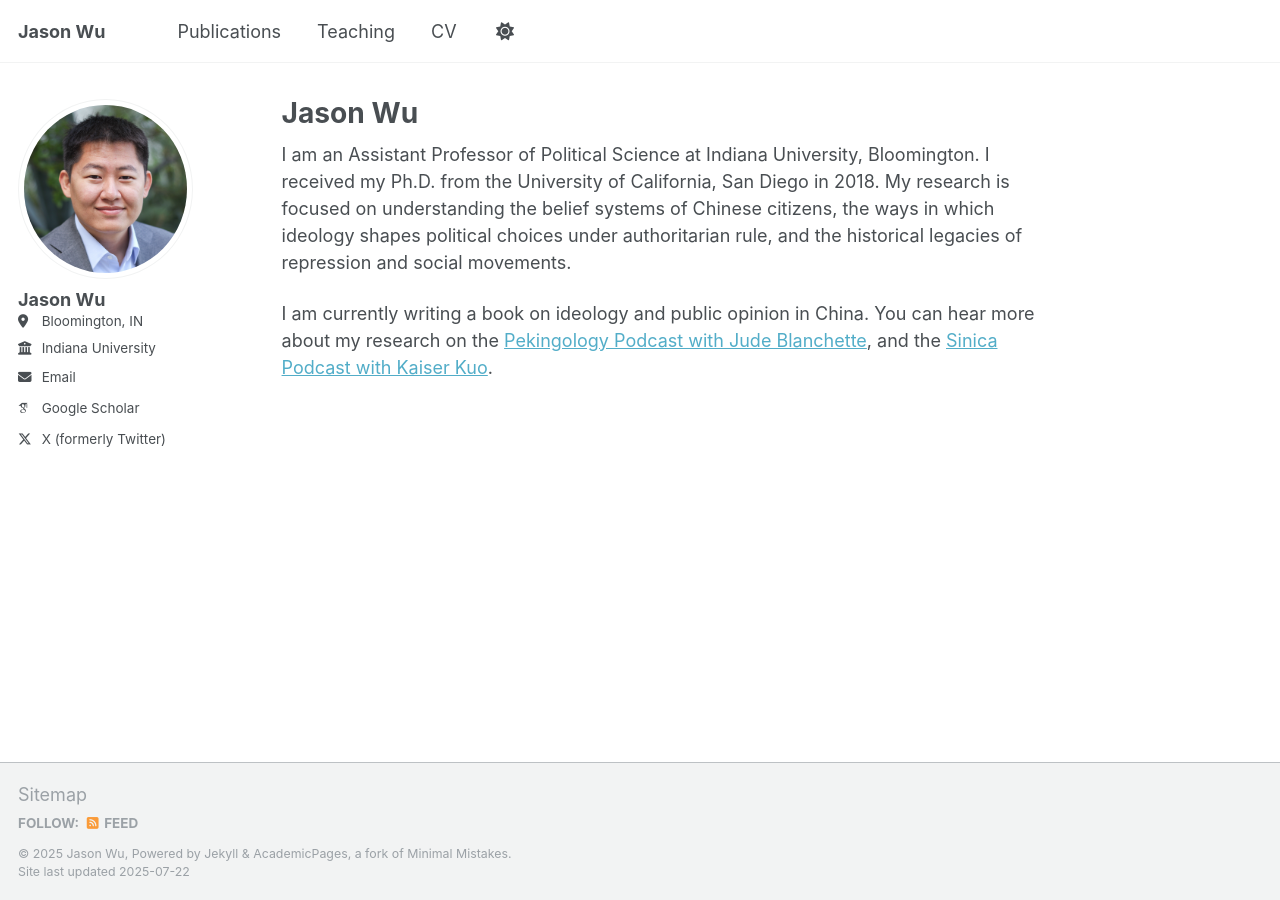
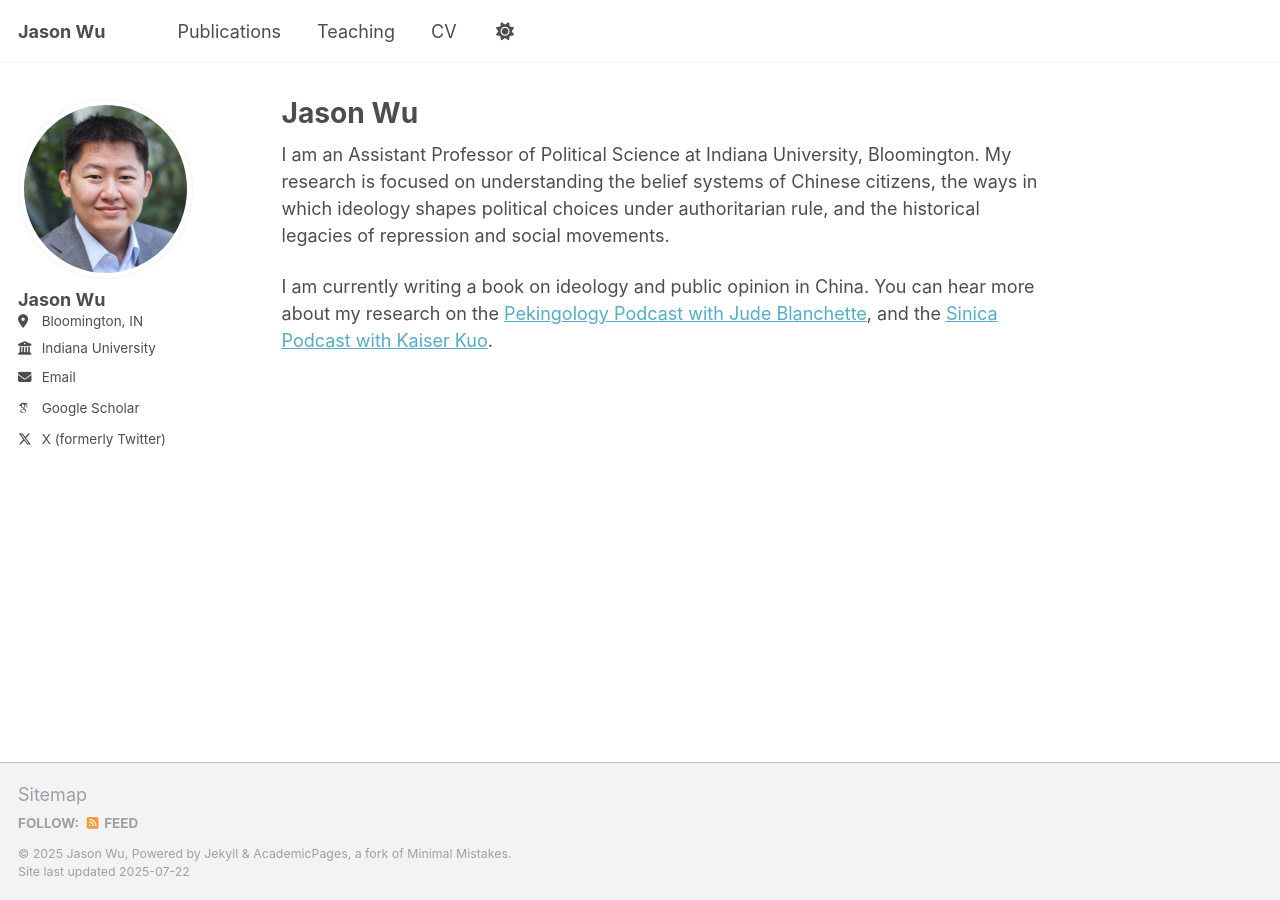
Before and after one commit to jasonyuyanwu/jasonyuyanwu.github.io, a Jekyll site: the page built from _pages/about.md, in a window 1280 px wide. Built offline with Jekyll 4.4.1, drawn with Linux system fonts in a browser that asks for light colours; some web fonts are replaced; a script that is not in the unit is left out.

Commit message:
remove degree date

```diff
--- a/_pages/about.md
+++ b/_pages/about.md
@@ -7,6 +7,6 @@ redirect_from:
   - /about.html
 ---
 
-I am an Assistant Professor of Political Science at Indiana University, Bloomington. I received my Ph.D. from the University of California, San Diego in 2018. My research is focused on understanding the belief systems of Chinese citizens, the ways in which ideology shapes political choices under authoritarian rule, and the historical legacies of repression and social movements.
+I am an Assistant Professor of Political Science at Indiana University, Bloomington. My research is focused on understanding the belief systems of Chinese citizens, the ways in which ideology shapes political choices under authoritarian rule, and the historical legacies of repression and social movements.
 
 I am currently writing a book on ideology and public opinion in China. You can hear more about my research on the [Pekingology Podcast with Jude Blanchette](https://www.csis.org/node/60799), and the [Sinica Podcast with Kaiser Kuo](https://art19.com/shows/sinica/episodes/23915b23-f39e-45f3-964f-b62db6e2a940).
```
Also changed, not shown: 1 other file.
